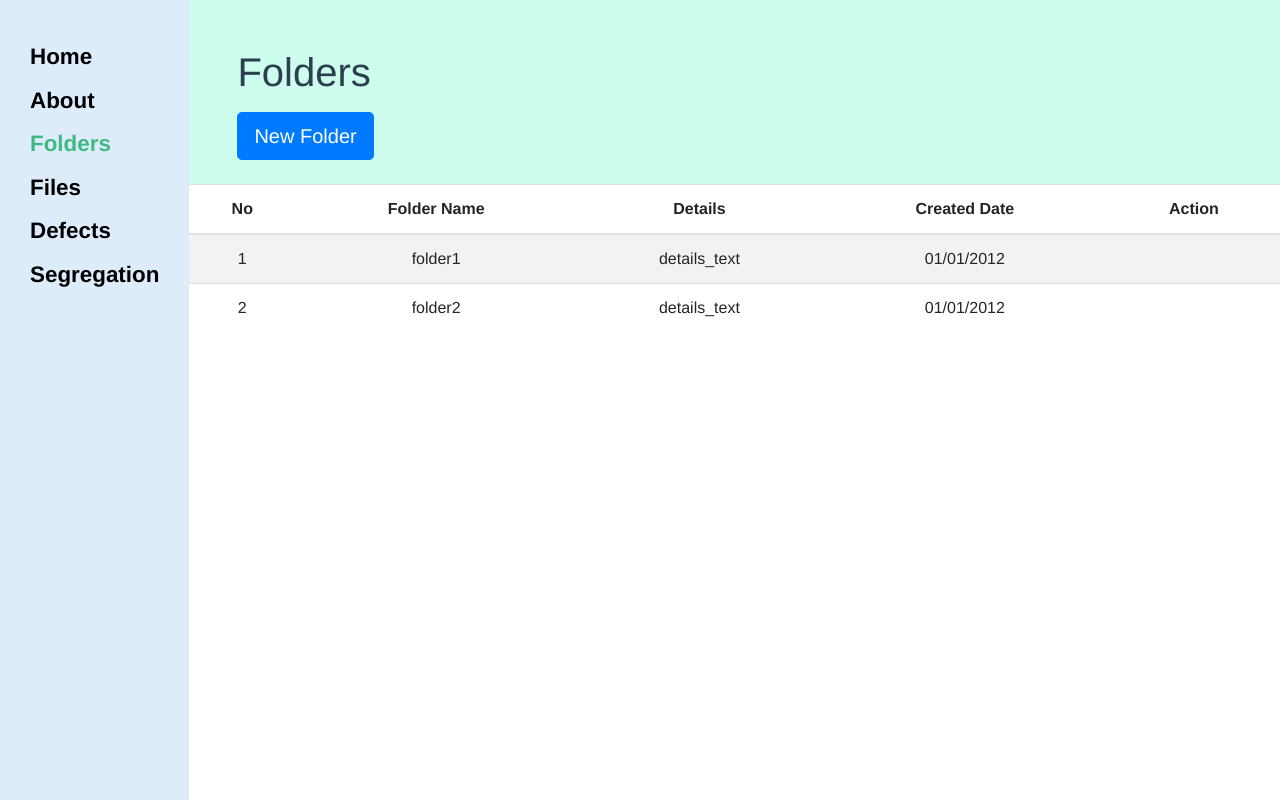
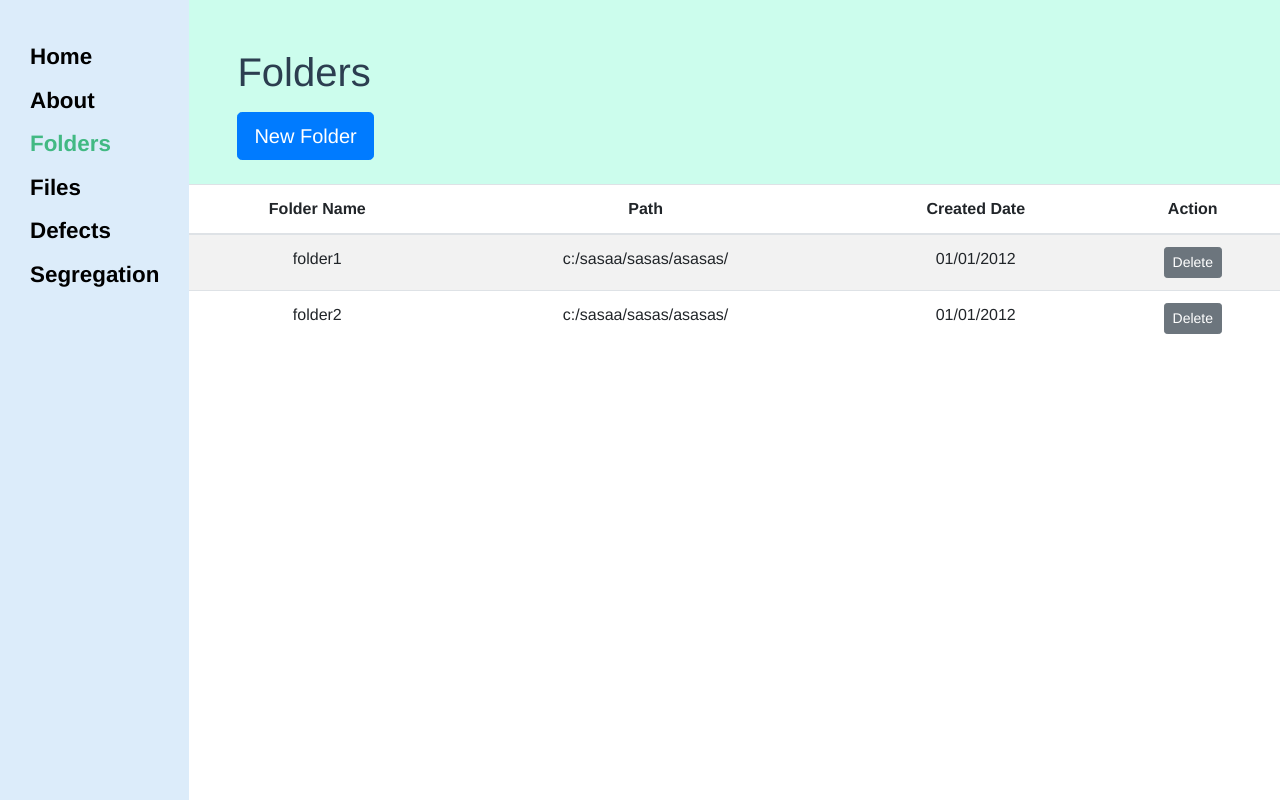
Before and after one commit to lingxiao14122/group9, a Vue app in the folder real-world-2.0/: page /#/folders in a window 1280 px wide. Built offline with nearby package versions, Linux system fonts and the light colour scheme.

Commit message:
feat: folders.vue add button for action row

```diff
--- a/real-world-2.0/src/views/Folders.vue
+++ b/real-world-2.0/src/views/Folders.vue
@@ -9,7 +9,15 @@
       </div>
     </div>
     <div class="apptable">
-      <b-table striped hover :items="items" :fields="fields" @row-clicked="clickHandler"></b-table>
+      <b-table striped hover :items="items" :fields="fields" @row-clicked="clickHandler">
+
+          <template #cell(action)>
+            <b-button size="sm" @click="click_detail_btn">
+                Delete
+            </b-button>
+          </template>
+
+      </b-table>
     </div>
   </div>
 </template>
@@ -18,16 +26,19 @@
 export default {
   data() {
     return {
-      fields: ['no', 'folder_name', 'details', 'created_date', 'action'],
+      fields: ['folder_name', 'path', 'created_date', 'action'],
       items: [
-        { no: 1, folder_name: "folder1", details: "details_text", created_date: "01/01/2012", action: "" },
-        { no: 2, folder_name: "folder2", details: "details_text", created_date: "01/01/2012", action: "" },
+        { folder_name: "folder1", path: "c:/sasaa/sasas/asasas/",  created_date: "01/01/2012", action: "" },
+        { folder_name: "folder2", path: "c:/sasaa/sasas/asasas/",  created_date: "01/01/2012", action: "" },
       ],
     };
   },
   methods: {
     click_new_folder() {
       alert("new folder is clicked! this should open a dialog for user to select folder")
+    },
+    click_detail_btn: () => {
+      alert("YO 🥒🥒🥒🥒🥒🥒");
     }
   }
 };
```
